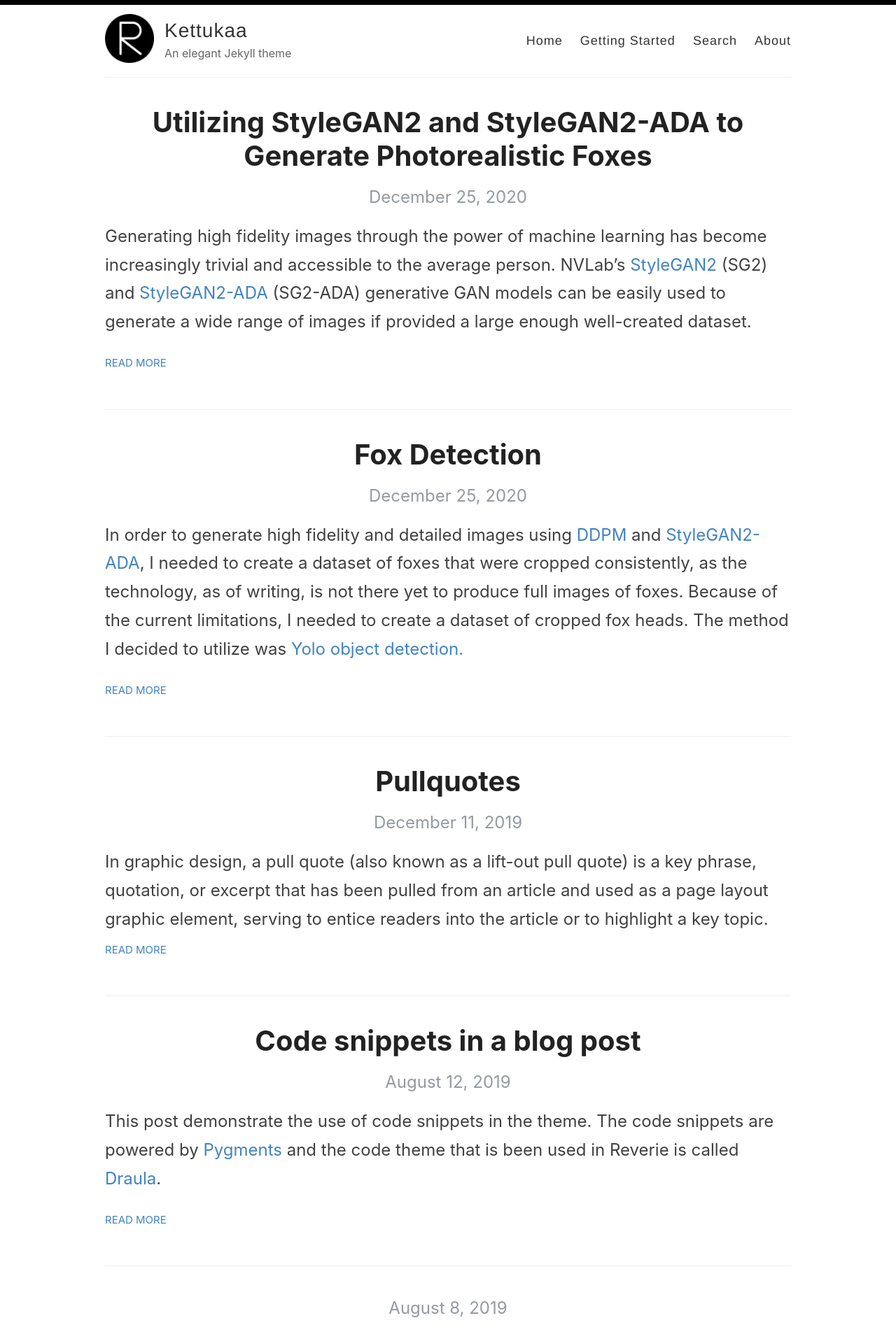
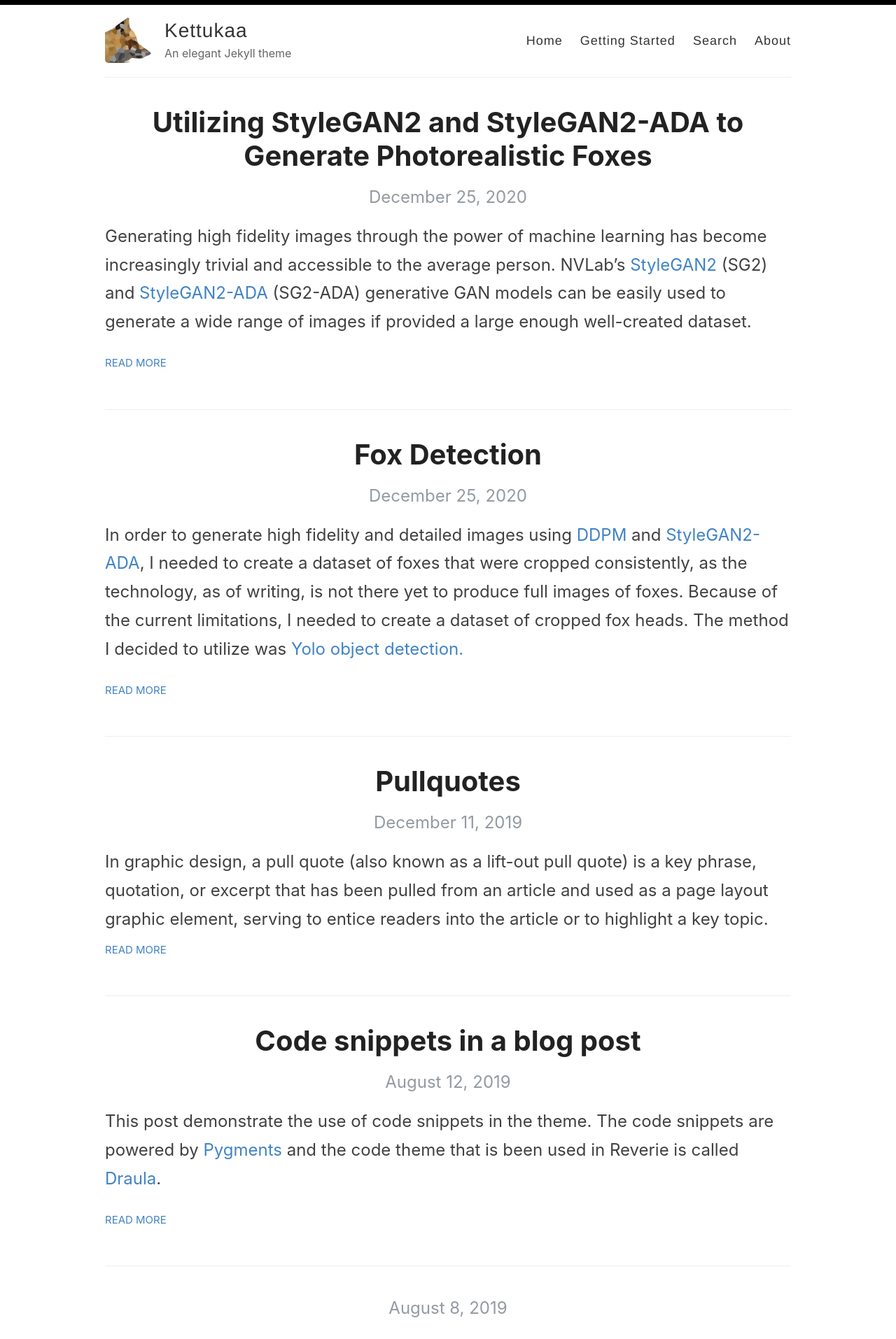
Before and after one commit to Kettukaa/Kettukaa.github.io, a Jekyll site: the page built from index.html, in a window 1280 px wide. Shown: the top 1914 px of the page at 70% size. Built offline with Jekyll 4.4.1, drawn with Linux system fonts in a browser that asks for light colours; the list of posts is cut into pages by our own code.

Commit message:
Changing Icons

```diff
--- a/_config.yml
+++ b/_config.yml
@@ -12,7 +12,7 @@
 description: An elegant Jekyll theme
 
 # URL of your avatar or profile pic (you could use your GitHub profile pic)
-avatar: /images/reverie.png
+avatar: /images/Kettukaa.png
 
 #
 # Flags below are optional
@@ -24,7 +24,7 @@
   email:
   facebook:
   flickr:
-  github:
+  github: https://github.com/Kettukaa
   instagram:
   linkedin:
   pinterest:
```
Also changed, not shown: images/Kettukaa.png (added), images/favicon-32x32.png.
